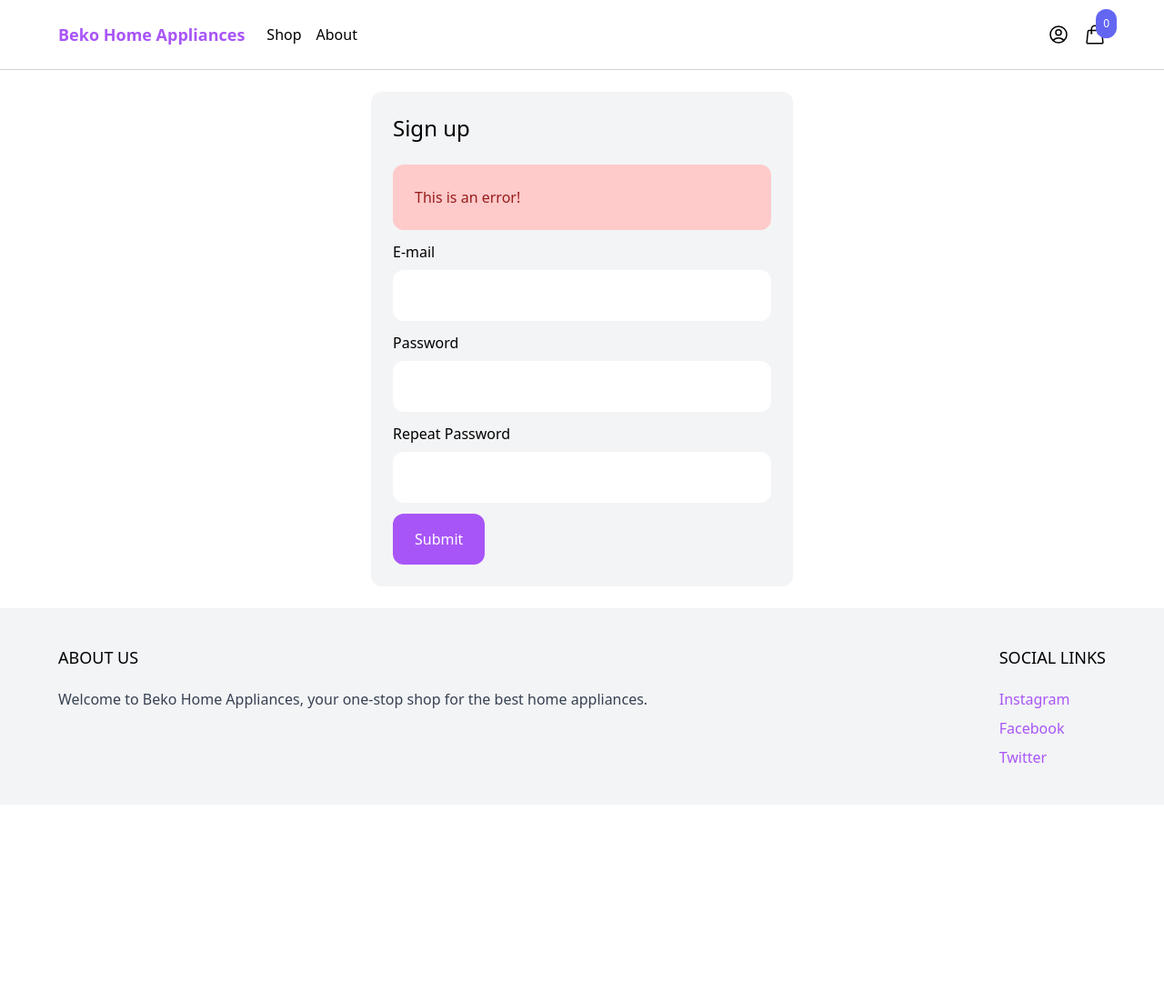
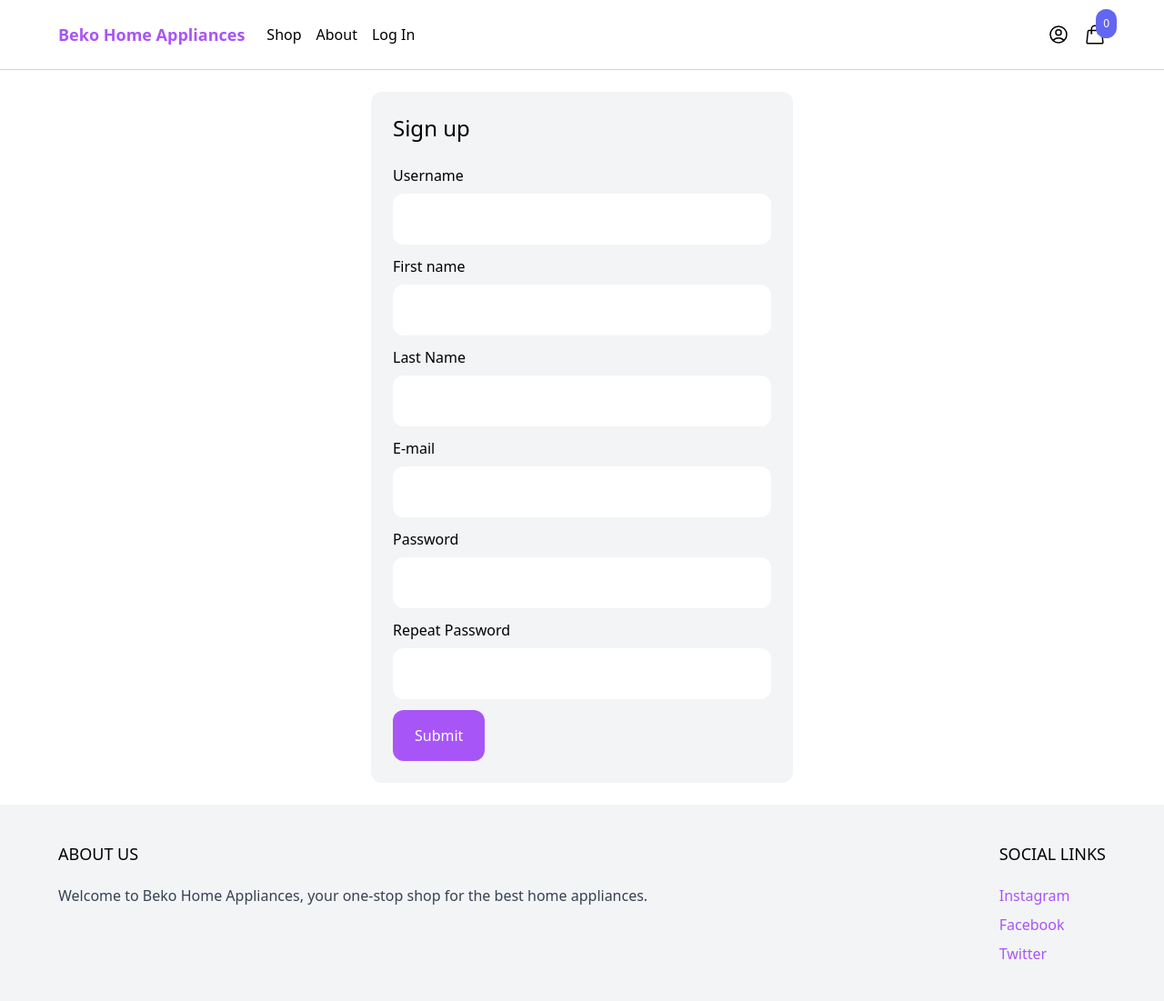
Before and after one commit to danndongi02/bekoHomeAppliances, a Django app: page /signup/ in a window 1280 px wide. Shown: the whole page at 91% size. Before the commit the page ends 839 px from the top, so only its background shows below. Run offline with Django 4.2, Linux system fonts and the light colour scheme; some libraries are stand-ins or nearby versions.

Commit message:
Added login, signup functionalities

```diff
--- a/bekoHomeAppliances/settings.py
+++ b/bekoHomeAppliances/settings.py
@@ -26,6 +26,9 @@
 DEBUG = True
 
 ALLOWED_HOSTS = []
+
+LOGOUT_REDIRECT_URL = '/'
+LOGIN_REDIRECT_URL = '/'
 
 SESSION_COOKIE_AGE = 86400
 CART_SESSION_ID = 'cart'
--- a/bekoHomeAppliances/urls.py
+++ b/bekoHomeAppliances/urls.py
@@ -2,15 +2,17 @@
 from django.urls import path
 from django.conf import settings
 from django.conf.urls.static import static
+from django.contrib.auth import views
 
-from core.views import homepage, shop, signup, login
+from core.views import homepage, shop, signup, user_login
 from product.views import product
 from cart.views import add_to_cart
 
 urlpatterns = [
     path("", homepage, name="homepage"),
     path("signup/", signup, name="signup"),
-    path("login/", login, name="login"),
+    path("login/", views.LoginView.as_view(template_name='core/login.html'), name="login"),
+    path("logout/", views.LogoutView.as_view(), name="logout"),
     path("shop/", shop, name="shop"),
     path("shop/<slug:slug>/", product, name="product"),
     path('admin/', admin.site.urls),
--- /dev/null
+++ b/core/forms.py
@@ -0,0 +1,12 @@
+from django import forms
+from django.contrib.auth.forms import UserCreationForm
+from django.contrib.auth.models import User
+
+class SignUpForm(UserCreationForm):
+    first_name = forms.CharField(max_length=50, required=True)
+    last_name = forms.CharField(max_length=50, required=True)
+    email = forms.EmailField(max_length=255, required=True)
+
+    class Meta:
+        model = User
+        fields = ['username', 'first_name', 'last_name', 'email', 'password1', 'password2']
--- a/core/templates/core/navbar.html
+++ b/core/templates/core/navbar.html
@@ -6,6 +6,12 @@
             <ul class="flex items-center space-x-4">
                 <li><a href="{% url 'shop' %}">Shop</a></li>
                 <li><a href="#">About</a></li>
+
+                {% if request.user.is_authenticated %}
+                    <li><a href="{% url 'logout' %}">Log Out</a></li>
+                {% else %}
+                    <li><a href="{% url 'login' %}">Log In</a></li>
+                {% endif %}
             </ul>
         </div>
 
--- a/core/templates/core/signup.html
+++ b/core/templates/core/signup.html
@@ -7,9 +7,37 @@
             <h1 class="mb-6 text-2xl">Sign up</h1>
 
             <form action="." method="post" class="space-y-3">
+                {% csrf_token %}
 
-                <div class="p-6 bg-red-200 text-red-800 rounded-xl">
-                    <p>This is an error!</p>
+                {% if form.errors %}
+                    {% for field in form %}
+                        {% for error in field.errors %}
+                            <div class="p-6 bg-red-200 text-red-800 rounded-xl">
+                                <p>{{ error | escape }}</p>
+                            </div>
+                        {% endfor %}
+                    {% endfor %}
+
+                    {% for error in form.non_field_errors %}
+                        <div class="p-6 bg-red-200 text-red-800 rounded-xl">
+                            <p>{{ error | escape }}</p>
+                        </div>
+                    {% endfor %}
+                {% endif %}
+
+                <div>
+                    <label for="username">Username</label>
+                    <input type="text" name="username" class="w-full mt-2 py-4 px-6 bg-white rounded-xl">
+                </div>
+
+                <div>
+                    <label for="first_name">First name</label>
+                    <input type="text" name="first_name" class="w-full mt-2 py-4 px-6 bg-white rounded-xl">
+                </div>
+
+                <div>
+                    <label for="last_name">Last Name</label>
+                    <input type="text" name="last_name" class="w-full mt-2 py-4 px-6 bg-white rounded-xl">
                 </div>
 
                 <div>
@@ -19,18 +47,19 @@
 
                 <div>
                     <label for="password">Password</label>
-                    <input type="password" name="password" class="w-full mt-2 py-4 px-6 bg-white rounded-xl">
+                    <input type="password" name="password1" class="w-full mt-2 py-4 px-6 bg-white rounded-xl">
                 </div>
 
                 <div>
                     <label for="repeatPassword">Repeat Password</label>
-                    <input type="password" name="repeatPassword" class="w-full mt-2 py-4 px-6 bg-white rounded-xl">
+                    <input type="password" name="password2" class="w-full mt-2 py-4 px-6 bg-white rounded-xl">
                 </div>
 
 
                 <div>
                     <button class="py-4 px-6 rounded-xl text-white bg-purple-500 hover:bg-purple-700">Submit</button>
                 </div>
+
             </form>
         </div>
     </div>
--- a/core/views.py
+++ b/core/views.py
@@ -1,7 +1,9 @@
+from django.contrib.auth import login
 from django.db.models import Q
-from django.shortcuts import render
+from django.shortcuts import render, redirect
 
 from product.models import Product, Category
+from .forms import SignUpForm
 
 def homepage(request):
     products = Product.objects.all()[0:8]
@@ -12,9 +14,26 @@
     return render(request, 'core/homepage.html', context)
 
 def signup(request):
-    return render(request, 'core/signup.html')
+    if request.method == 'POST':
+        form = SignUpForm(request.POST)
 
-def login(request):
+        if form.is_valid():
+            user = form.save()
+
+            login(request, user)
+
+            return redirect('/')
+
+    else:
+        form = SignUpForm()
+
+    context = {
+        'form': form
+    }
+
+    return render(request, 'core/signup.html', context)
+
+def user_login(request):
     return render(request, 'core/login.html')
 
 def shop(request):
--- a/product/templates/product/product.html
+++ b/product/templates/product/product.html
@@ -8,7 +8,7 @@
             <img src="{{ product.image.url }}" alt="{{ product.name }}" class="rounded-xl">
         </div>
 
-        <div class="information w-full lg:w-2/5 lg:p-6">
+        <div class="information w-full lg:w-2/5 p-5 lg:p-6 bg-gray-100 rounded-xl">
             <h1 class="text-2xl">{{ product.name }}</h1>
 
             <p class="mt-1 text-gray-400">KSH {{ product.get_display_price | intcomma }}</p>
```
Also changed, not shown: core/templates/core/login.html (+18 -5 lines), db.sqlite3, 1 other file.
